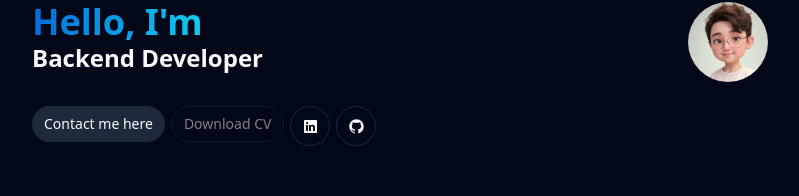
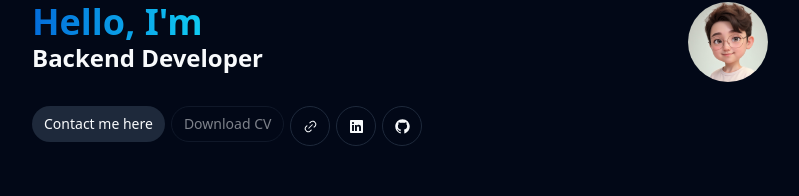
Before and after one commit to GennYoon/portfolio, a React (Vite) app: page / in a window 1280 px wide. Shown: the part 102-298 px from the top of the page, without its empty margins (240-1039 px from the left). Built offline with nearby package versions, Linux system fonts and the light colour scheme; no server answers; the database is empty.

Commit message:
add gennyoon blog link

```diff
--- a/src/components/HeroSection.tsx
+++ b/src/components/HeroSection.tsx
@@ -4,7 +4,11 @@ import { TypeAnimation } from "react-type-animation";
 import avatar from "../assets/avatar.jpg";
 import { motion, useInView } from "framer-motion";
 import { Button } from "./ui/button";
-import { LinkedInLogoIcon, GitHubLogoIcon } from "@radix-ui/react-icons";
+import {
+  Link2Icon,
+  LinkedInLogoIcon,
+  GitHubLogoIcon,
+} from "@radix-ui/react-icons";
 
 export default function HeroSection() {
   const ref = useRef(null);
@@ -68,6 +72,11 @@ export default function HeroSection() {
           Download CV
         </Button>
         <Button asChild variant="outline" size="icon" className="rounded-full">
+          <a href="https://gennyoon.net" target="_blank">
+            <Link2Icon />
+          </a>
+        </Button>
+        <Button asChild variant="outline" size="icon" className="rounded-full">
           <a href="https://www.linkedin.com/in/gennyoon/" target="_blank">
             <LinkedInLogoIcon />
           </a>
```
